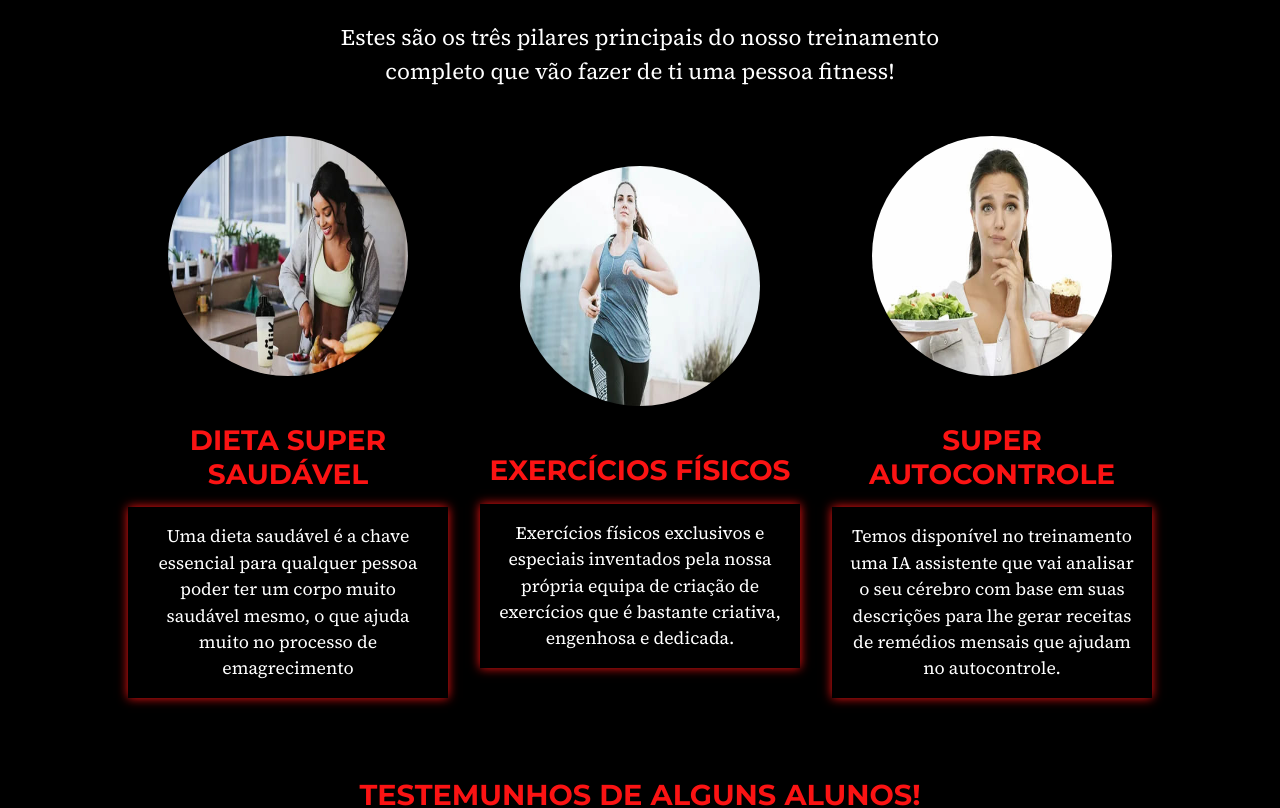
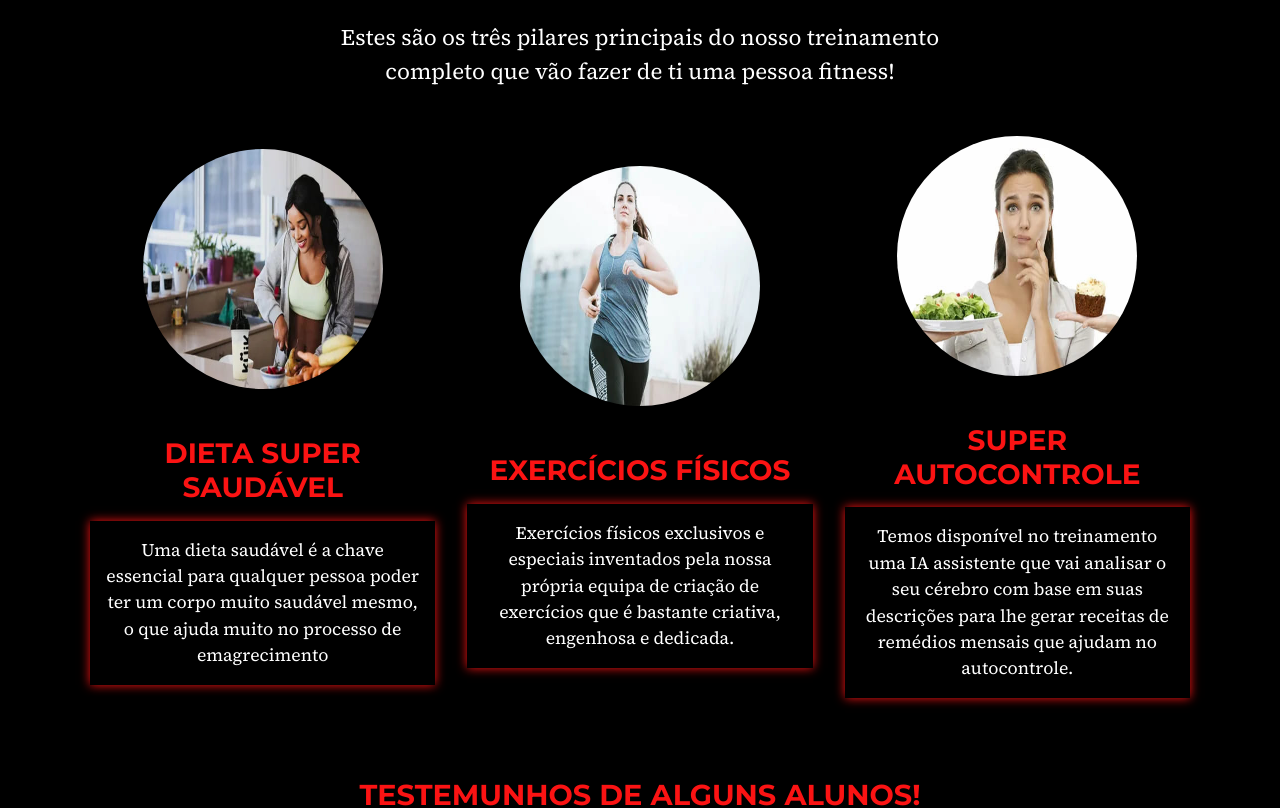
Before and after one commit to Manasses-Ndombele/ESS-Landing-Page, a React (Vite) app: page / in a window 1280 px wide. Shown: the part 1381-2189 px from the top of the page. Built offline with nearby package versions, Linux system fonts and the light colour scheme.

Commit message:
fiz ajustes na responsividade do sitre

```diff
--- a/src/components/TestimoniesArea.jsx
+++ b/src/components/TestimoniesArea.jsx
@@ -172,10 +172,10 @@
             <span className="visually-hidden">Next</span>
           </button>
         </div>
-        <div className="cta-container">
+        <div className="cta-container mx-auto d-flex justify-content-center w-100">
           <button
             type="button"
-            className="main-cta-btn text-uppercase border-0 rounded-2 w-100 p-2 fw-bold"
+            className="main-cta-btn text-uppercase border-0 w-100 fw-bold"
             data-bs-target="#checkout-modal"
             data-bs-toggle="modal"
           >
--- a/src/styles/components/bonus-area.sass
+++ b/src/styles/components/bonus-area.sass
@@ -1,6 +1,13 @@
 @use '../base'
 
 #bonus-area
+    @include base.laptop()
+        max-width: 900px
+        margin: 0 auto
+
+    @include base.desktop()
+        max-width: 100%
+
     h2
         @include base.montserrat()
         color: base.$primary-color
@@ -30,9 +37,11 @@
             width: 80%
 
         .bonus-card
+            max-width: 400px
             @include base.laptop()
                 flex-direction: row !important
                 align-items: start !important
+                max-width: 100%
 
             @include base.desktop()
                 flex-direction: column !important
--- a/src/styles/components/intro-area.sass
+++ b/src/styles/components/intro-area.sass
@@ -13,9 +13,13 @@
 
     .slogan
         @include base.open-sans()
+        @include base.desktop()
+            max-width: 1100px
 
         strong
             background-color: base.$quinary-color
 
     .intro
         font-size: 1.5em
+        @include base.desktop()
+            max-width: 1100px
--- a/src/styles/components/solutions-area.sass
+++ b/src/styles/components/solutions-area.sass
@@ -29,7 +29,7 @@
             justify-content: space-around
 
         @include base.Tv()
-            width: 80%
+            max-width: 1100px
 
         .solution-card
             @include base.laptop()
@@ -47,6 +47,7 @@
                 height: 15rem
 
             .solution-description
+                max-width: 480px
                 h3
                     @include base.montserrat()
                     color: base.$primary-color
--- a/src/styles/components/testimonies-area.sass
+++ b/src/styles/components/testimonies-area.sass
@@ -26,13 +26,23 @@
 
 .testimony-container
     background-color: base.$quartenary-color
+    height: 16rem
     @include base.tablet()
         width: 90%
         margin: 0 auto
+        height: 20rem
 
     @include base.laptop()
         width: 45%
         margin: 0
+        height: 16.5rem
+
+    @include base.desktop()
+        max-width: 700px
+        height: 15rem
+
+    @include base.Tv()
+        height: 16.5rem
 
     p
         &.testimony-header
```
